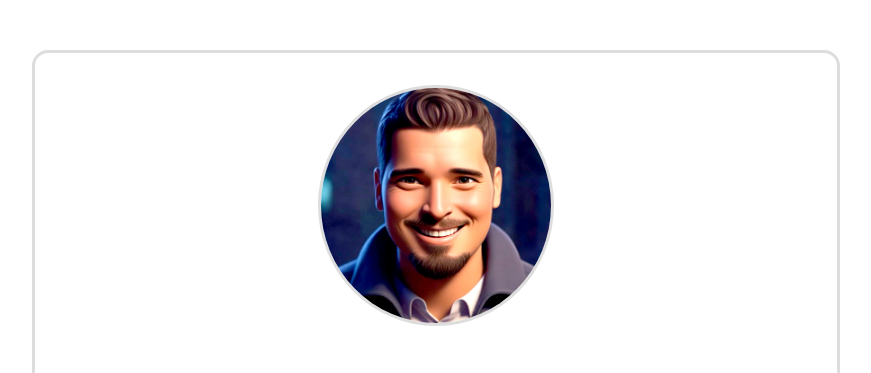
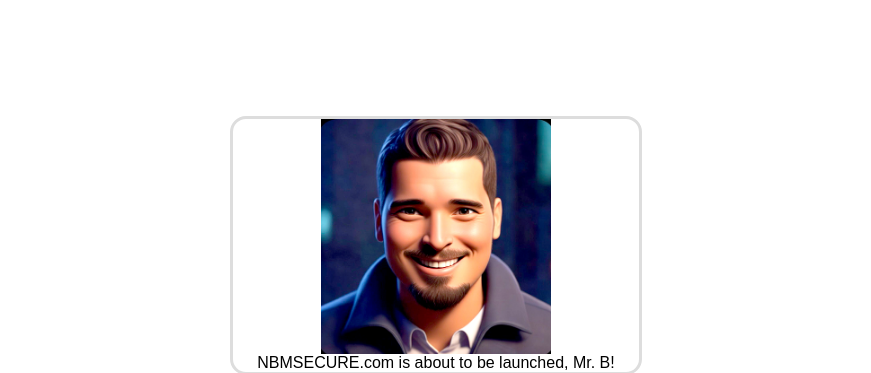
Before and after one commit to nbmsecure/nbmsecure.github.io, a plain HTML site: page index.html in a window 1280 px wide. Shown: the part 155-528 px from the top of the page, without its empty margins (204-1075 px from the left). Drawn offline with Linux system fonts and the light colour scheme.

Commit message:
Update index.html

```diff
--- a/index.html
+++ b/index.html
@@ -7,7 +7,7 @@
 </head>
 <body style="font-family: sans-serif; margin:0; padding:0; height:100vh; width: 100%; display:flex; justify-content: center; align-items: center; ">
     <div style="border: solid 3px #ddd; border-radius:1rem; display:flex; flex-flow: column; align-items:center; justify-content: center; padding:0 1.5rem">
-        <img src="./noel.jpg" width="230" height="235" style="margin:2rem; border-radius:50%; border: solid 3px #ddd;"/><h1 style="text-align:center">NBMSECURE.com is about to be launched, Mr. B!</h1>
+        <img src="./noel.jpg" width="230" height="235" style="margin:2rem/><h1 style="text-align:center">NBMSECURE.com is about to be launched, Mr. B!</h1>
     </div>
 </body>
 </html>
```
